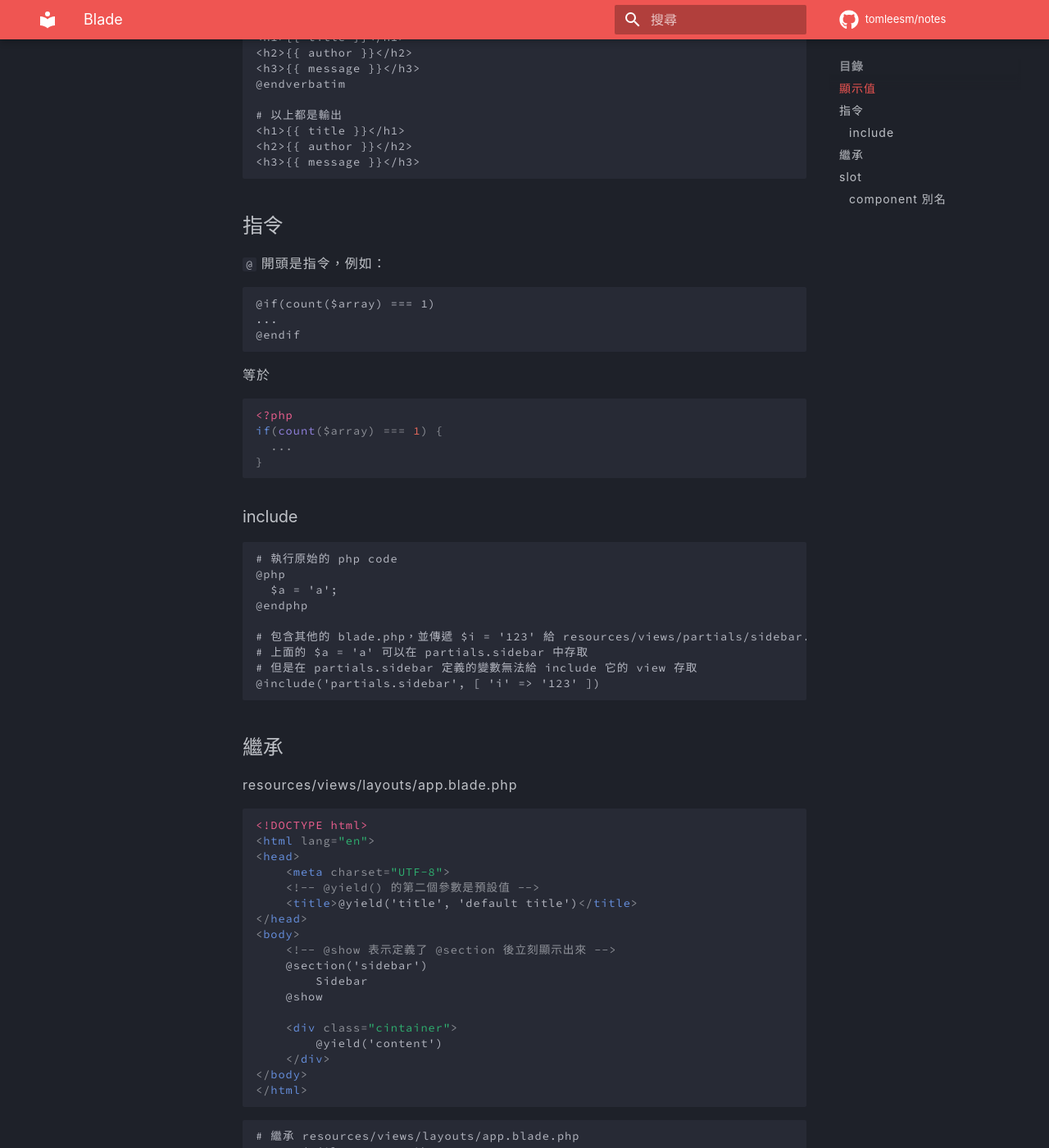
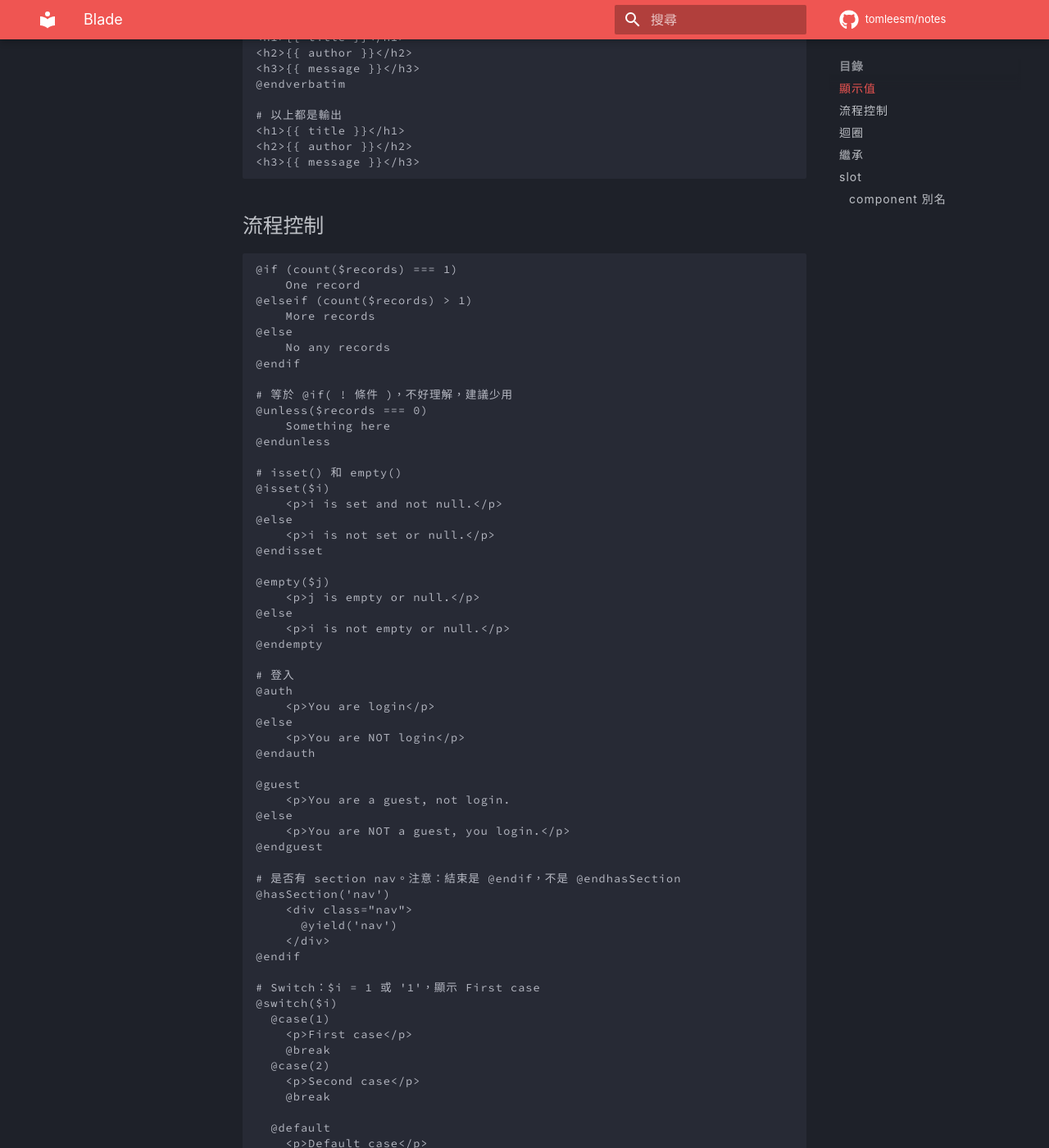
Before and after one commit to tomleesm/notes, an MkDocs documentation site: the page built from docs/laravel-docs/blade.md, in a window 1280 px wide and 1400 px high, scrolled down 814 px. Shown: the whole window at 82% size. Built offline with MkDocs 1.6.1 and Material for MkDocs 9.7.7, drawn with Linux system fonts in a browser that asks for light colours; comment, search, counter and statistics services are not loaded; some of the changed text lies outside the part shown.

Commit message:
Laravel Blade: 增加 if 和 loop 等

````diff
--- a/docs/laravel-docs/blade.md
+++ b/docs/laravel-docs/blade.md
@@ -43,26 +43,80 @@ Vue 之類的 JavaScript Framework 同樣使用 `{{ }}`  顯示變數的值，Bl
 <h3>{{ message }}</h3>
 ```
 
-## 指令
-
-`@` 開頭是指令，例如：
+## 流程控制
 
 ``` blade
-@if(count($array) === 1)
-...
+@if (count($records) === 1)
+    One record
+@elseif (count($records) > 1)
+    More records
+@else
+    No any records
 @endif
+
+# 等於 @if( ! 條件 )，不好理解，建議少用
+@unless($records === 0)
+    Something here
+@endunless
+
+# isset() 和 empty()
+@isset($i)
+    <p>i is set and not null.</p>
+@else
+    <p>i is not set or null.</p>
+@endisset
+
+@empty($j)
+    <p>j is empty or null.</p>
+@else
+    <p>i is not empty or null.</p>
+@endempty
+
+# 登入
+@auth
+    <p>You are login</p>
+@else
+    <p>You are NOT login</p>
+@endauth
+
+@guest
+    <p>You are a guest, not login.
+@else
+    <p>You are NOT a guest, you login.</p>
+@endguest
+
+# 是否有 section nav。注意：結束是 @endif，不是 @endhasSection
+@hasSection('nav')
+    <div class="nav">
+      @yield('nav')
+    </div>
+@endif
+
+# Switch：$i = 1 或 '1'，顯示 First case
+@switch($i)
+  @case(1)
+    <p>First case</p>
+    @break
+  @case(2)
+    <p>Second case</p>
+    @break
+
+  @default
+    <p>Default case</p>
+@endswitch
 ```
 
-等於
+## 迴圈
 
-``` php
-<?php
-if(count($array) === 1) {
-  ...
-}
+``` blade
+@for($i = 0; $i < 10; $i++)
+  <p>{{ $i }}</p>
+@endfor
+
+@foreach ($users as $user)
+  <p>{{ $user['name'] }}</p>
+@endforeach
 ```
-
-### include
 
 ``` blade
 # 執行原始的 php code
````
